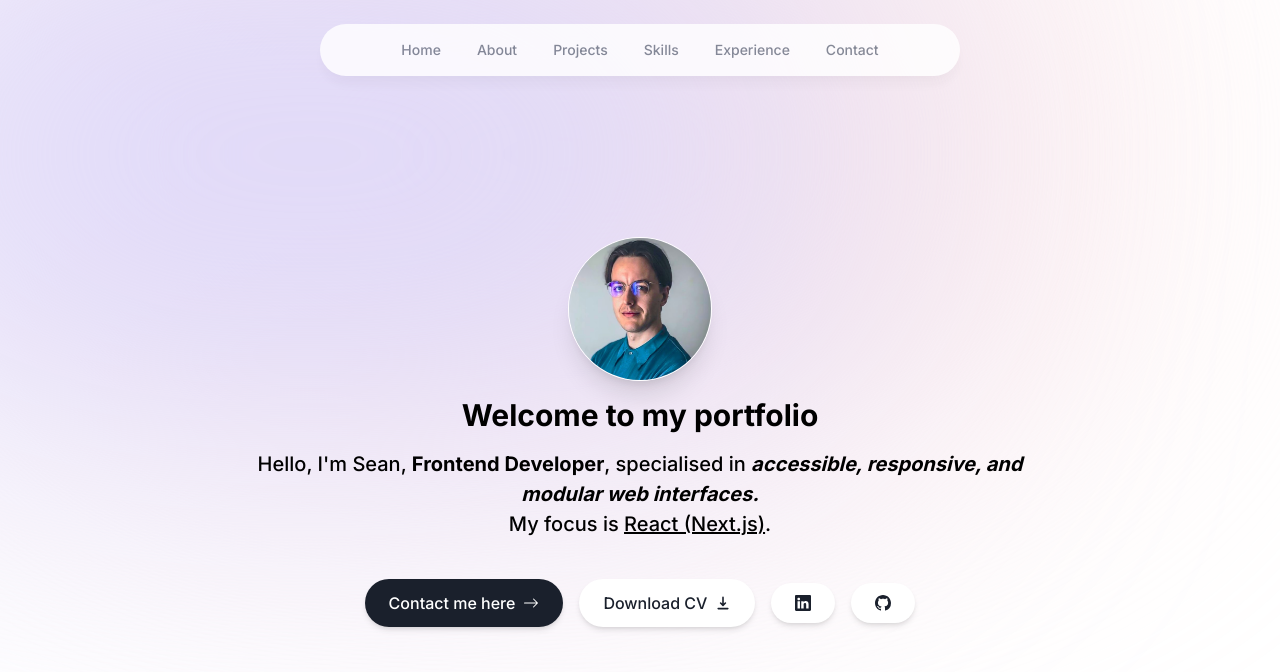
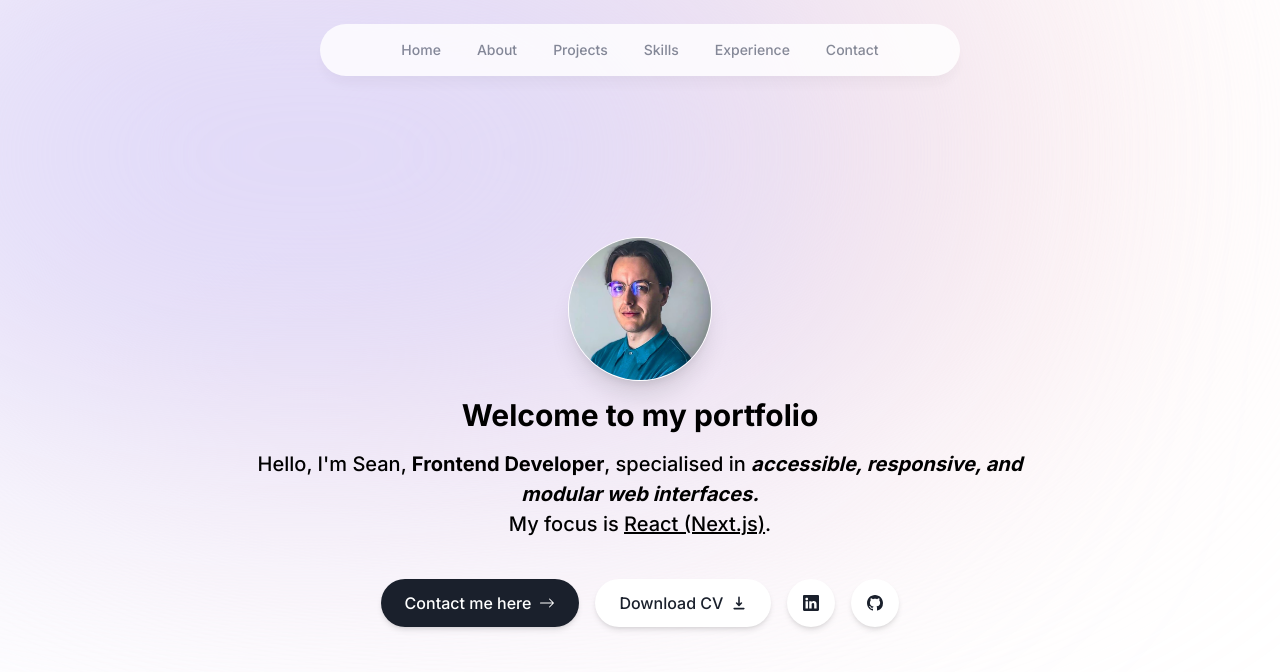
Before and after one commit to seanrw93/Personal-Portfolio-Page, a Next.js app: page /en in a window 1280 px wide. Shown: the top 672 px of the page. Built offline with nearby package versions, Linux system fonts and the light colour scheme.

Commit message:
fix: typo in btn-secondary Intro.tsx

```diff
--- a/components/Intro.tsx
+++ b/components/Intro.tsx
@@ -79,16 +79,15 @@ export const Intro = () => {
               <HiDownload className="group-hover:translate-x-1 transition-transform" />
             </a>
             <a
-              className="btn-secondary p-4] inline-flex items-center justify-center space-x-2"
+              className="btn-secondary p-4 inline-flex items-center justify-center space-x-2"
               href={url.linkedin}
               target="_blank"
             >
               <BsLinkedin />
             </a>
             <a
-              className="btn-secondary p-4] inline-flex items-center justify-center space-x-2"
+              className="btn-secondary p-4 inline-flex items-center justify-center space-x-2"
               href="https://github.com/seanrw93"
-              target="_blank"
             >
               <BsGithub />
             </a>
```
